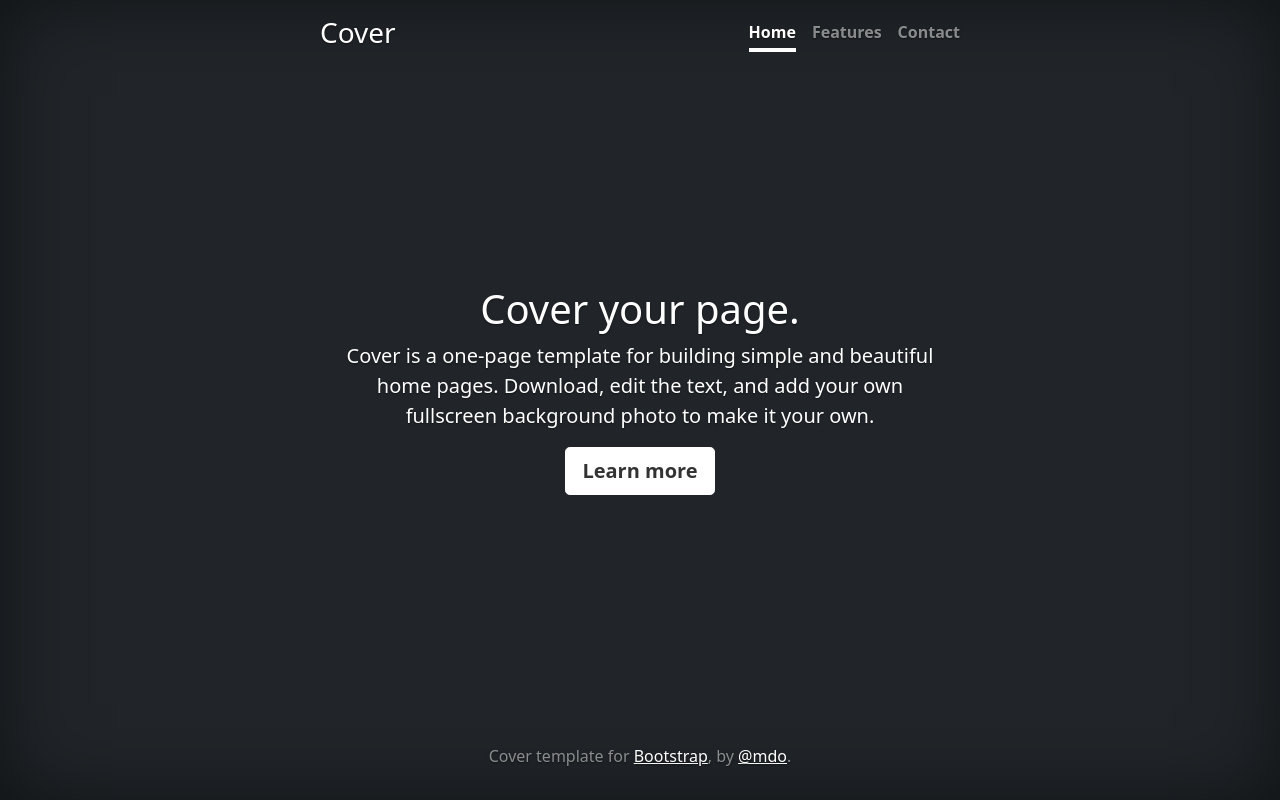
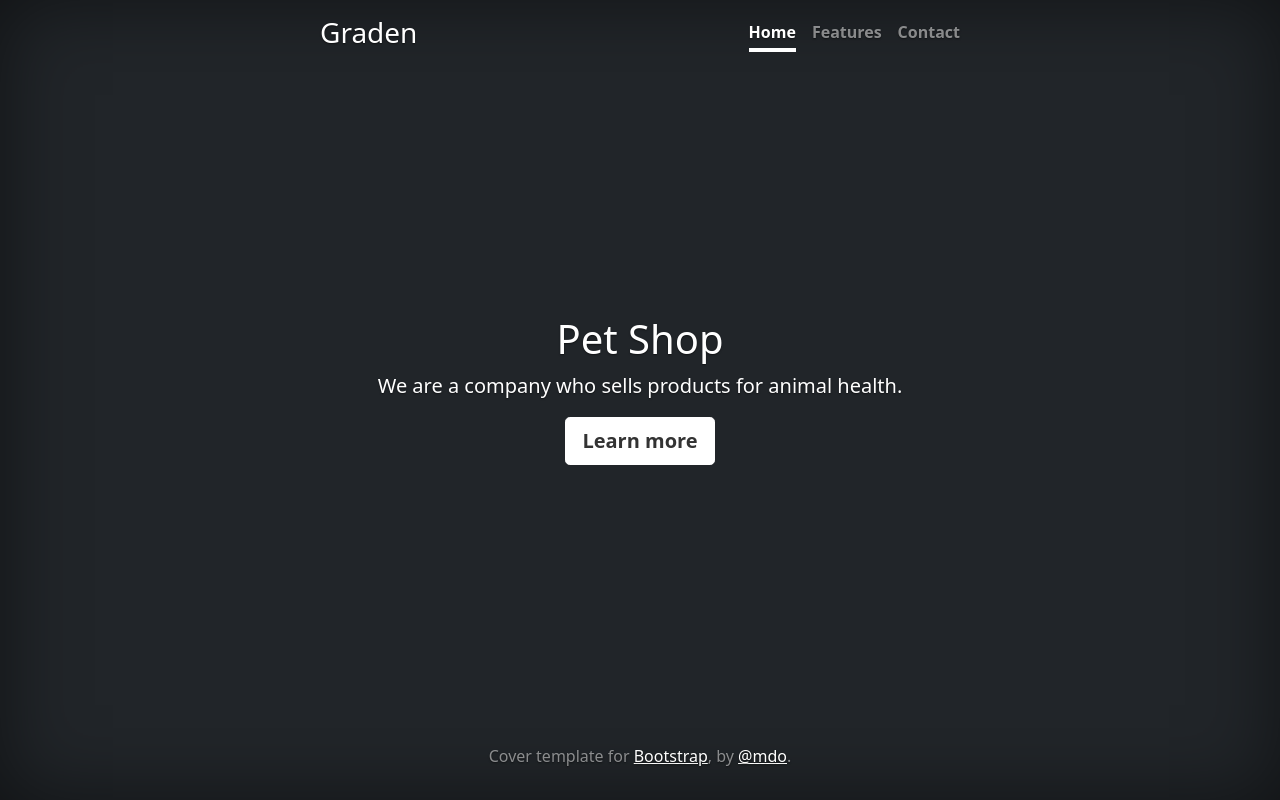
Before and after one commit to GraceCaraballoP/git-work, a plain HTML site: page index.html in a window 1280 px wide. Drawn offline with Linux system fonts and the light colour scheme.

Commit message:
Se añaden modificaciones al index

```diff
--- a/index.html
+++ b/index.html
@@ -40,7 +40,7 @@
 <div class="cover-container d-flex w-100 h-100 p-3 mx-auto flex-column">
   <header class="mb-auto">
     <div>
-      <h3 class="float-md-start mb-0">Cover</h3>
+      <h3 class="float-md-start mb-0">Graden</h3>
       <nav class="nav nav-masthead justify-content-center float-md-end">
         <a class="nav-link active" aria-current="page" href="#">Home</a>
         <a class="nav-link" href="#">Features</a>
@@ -50,8 +50,8 @@
   </header>
 
   <main class="px-3">
-    <h1>Cover your page.</h1>
-    <p class="lead">Cover is a one-page template for building simple and beautiful home pages. Download, edit the text, and add your own fullscreen background photo to make it your own.</p>
+    <h1>Pet Shop</h1>
+    <p class="lead">We are a company who sells products for animal health.</p>
     <p class="lead">
       <a href="#" class="btn btn-lg btn-secondary fw-bold border-white bg-white">Learn more</a>
     </p>
```
